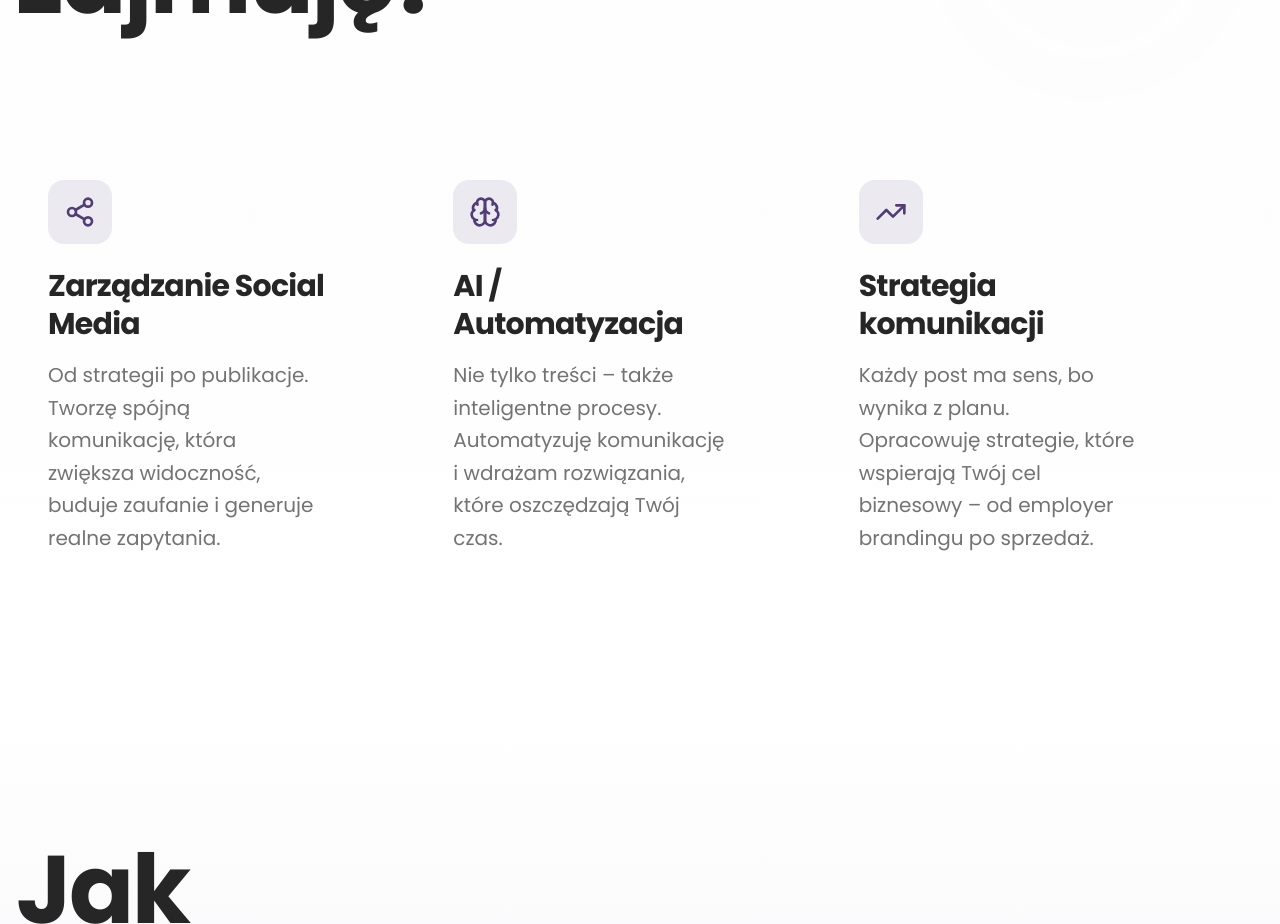
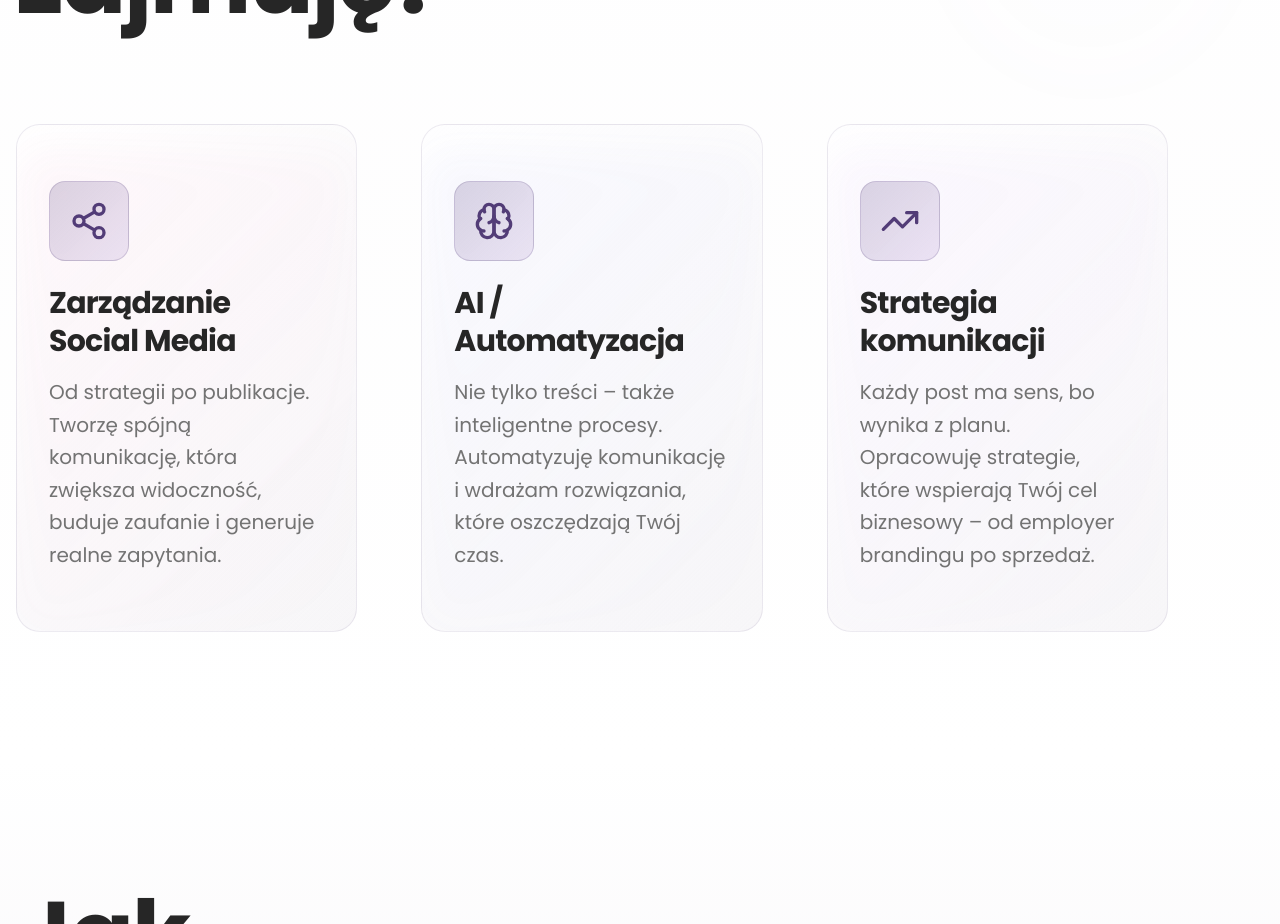
Before and after one commit to ElaChabko/digitilio-88557, a React (Vite) app: page / in a window 1280 px wide. Shown: the part 1300-2224 px from the top of the page. Built offline with nearby package versions, Linux system fonts and the light colour scheme; the HTML template or start-up script is replaced by a standard one.

Commit message:
Refactor background effects

```diff
--- a/src/components/Services.tsx
+++ b/src/components/Services.tsx
@@ -1,27 +1,26 @@
-import { Card, CardContent } from "@/components/ui/card";
 import { Share2, TrendingUp, Brain } from "lucide-react";
 import { motion } from "framer-motion";
 import { useInView } from "framer-motion";
 import { useRef } from "react";
-import serviceSocial from "@/assets/service-social.jpg";
-import serviceAI from "@/assets/service-ai.jpg";
-import serviceStrategy from "@/assets/service-strategy.jpg";
 
 const services = [{
   icon: Share2,
   title: "Zarządzanie Social Media",
   description: "Od strategii po publikacje. Tworzę spójną komunikację, która zwiększa widoczność, buduje zaufanie i generuje realne zapytania.",
-  image: serviceSocial
+  gradient: "from-pink-500/20 via-purple-500/20 to-violet-500/20",
+  glowColor: "rgba(236, 72, 153, 0.3)"
 }, {
   icon: Brain,
   title: "AI / Automatyzacja",
   description: "Nie tylko treści – także inteligentne procesy. Automatyzuję komunikację i wdrażam rozwiązania, które oszczędzają Twój czas.",
-  image: serviceAI
+  gradient: "from-blue-500/20 via-purple-500/20 to-indigo-500/20",
+  glowColor: "rgba(99, 102, 241, 0.3)"
 }, {
   icon: TrendingUp,
   title: "Strategia komunikacji",
   description: "Każdy post ma sens, bo wynika z planu. Opracowuję strategie, które wspierają Twój cel biznesowy – od employer brandingu po sprzedaż.",
-  image: serviceStrategy
+  gradient: "from-violet-500/20 via-fuchsia-500/20 to-purple-500/20",
+  glowColor: "rgba(168, 85, 247, 0.3)"
 }];
 
 const containerVariants = {
@@ -86,37 +85,87 @@ export const Services = () => {
             <motion.div
               key={index}
               variants={itemVariants}
-              className="group space-y-6 p-8 rounded-3xl transition-all duration-500 hover:bg-secondary/30 hover:shadow-[0_20px_60px_hsl(263_33%_35%/0.15)] relative overflow-hidden"
-              whileHover={{ y: -12, transition: { duration: 0.4, ease: "easeOut" } }}
+              className="group space-y-6 p-8 rounded-3xl transition-all duration-700 relative overflow-hidden border border-primary/10"
+              whileHover={{ y: -16, transition: { duration: 0.5, ease: "easeOut" } }}
+              style={{
+                background: `linear-gradient(135deg, hsl(var(--background)) 0%, hsl(var(--secondary)/0.3) 100%)`,
+              }}
             >
-              {/* Background image overlay */}
+              {/* Animated gradient background */}
               <motion.div
-                className="absolute inset-0 opacity-0 group-hover:opacity-20 transition-opacity duration-700"
-                initial={{ scale: 1.2 }}
-                whileHover={{ scale: 1 }}
-                transition={{ duration: 0.7 }}
-              >
-                <img
-                  src={service.image}
-                  alt=""
-                  className="w-full h-full object-cover"
-                />
-              </motion.div>
+                className={`absolute inset-0 bg-gradient-to-br ${service.gradient} opacity-0 group-hover:opacity-100 transition-opacity duration-700 blur-2xl`}
+                animate={{
+                  scale: [1, 1.2, 1],
+                  rotate: [0, 5, 0],
+                }}
+                transition={{
+                  duration: 8,
+                  repeat: Infinity,
+                  ease: "easeInOut"
+                }}
+              />
+
+              {/* Glowing border effect */}
+              <motion.div
+                className="absolute inset-0 rounded-3xl opacity-0 group-hover:opacity-100 transition-opacity duration-500"
+                style={{
+                  background: `linear-gradient(135deg, ${service.glowColor}, transparent)`,
+                  filter: 'blur(20px)',
+                }}
+                animate={{
+                  opacity: [0, 0.5, 0],
+                }}
+                transition={{
+                  duration: 3,
+                  repeat: Infinity,
+                  ease: "easeInOut"
+                }}
+              />
+
+              {/* Spotlight effect */}
+              <motion.div
+                className="absolute -top-20 -right-20 w-40 h-40 bg-primary/20 rounded-full blur-3xl opacity-0 group-hover:opacity-100 transition-opacity duration-700"
+                animate={{
+                  x: [0, 20, 0],
+                  y: [0, 20, 0],
+                }}
+                transition={{
+                  duration: 6,
+                  repeat: Infinity,
+                  ease: "easeInOut"
+                }}
+              />
 
               <div className="relative z-10">
                 <motion.div
-                  className="w-16 h-16 rounded-2xl bg-primary/10 flex items-center justify-center transition-all duration-500 group-hover:bg-primary group-hover:shadow-[0_0_30px_hsl(263_33%_35%/0.4)]"
-                  whileHover={{ rotate: 5, scale: 1.1 }}
-                  transition={{ duration: 0.3 }}
+                  className="w-20 h-20 rounded-2xl bg-gradient-to-br from-primary/20 to-accent/20 flex items-center justify-center transition-all duration-500 group-hover:from-primary group-hover:to-accent group-hover:shadow-[0_0_40px_hsl(263_33%_35%/0.5)] border border-primary/20 group-hover:border-primary/40"
+                  whileHover={{
+                    rotate: [0, -10, 10, -10, 0],
+                    scale: 1.15
+                  }}
+                  transition={{ duration: 0.5 }}
                 >
-                  <service.icon className="w-8 h-8 text-primary transition-colors duration-500 group-hover:text-primary-foreground" />
+                  <service.icon className="w-10 h-10 text-primary transition-colors duration-500 group-hover:text-white" />
                 </motion.div>
-                <h3 className="text-3xl font-bold text-foreground leading-tight tracking-tight transition-colors duration-300 group-hover:text-primary mt-6">
+
+                <motion.h3
+                  className="text-3xl font-bold text-foreground leading-tight tracking-tight transition-all duration-300 group-hover:text-primary mt-6 group-hover:tracking-wide"
+                  whileHover={{ x: 5 }}
+                >
                   {service.title}
-                </h3>
-                <p className="text-xl text-muted-foreground leading-relaxed mt-4">
+                </motion.h3>
+
+                <p className="text-xl text-muted-foreground leading-relaxed mt-4 group-hover:text-foreground/90 transition-colors duration-300">
                   {service.description}
                 </p>
+
+                {/* Bottom accent line */}
+                <motion.div
+                  className="mt-6 h-1 bg-gradient-to-r from-primary via-accent to-transparent rounded-full"
+                  initial={{ width: 0, opacity: 0 }}
+                  whileHover={{ width: "100%", opacity: 1 }}
+                  transition={{ duration: 0.5 }}
+                />
               </div>
             </motion.div>
           ))}
```
